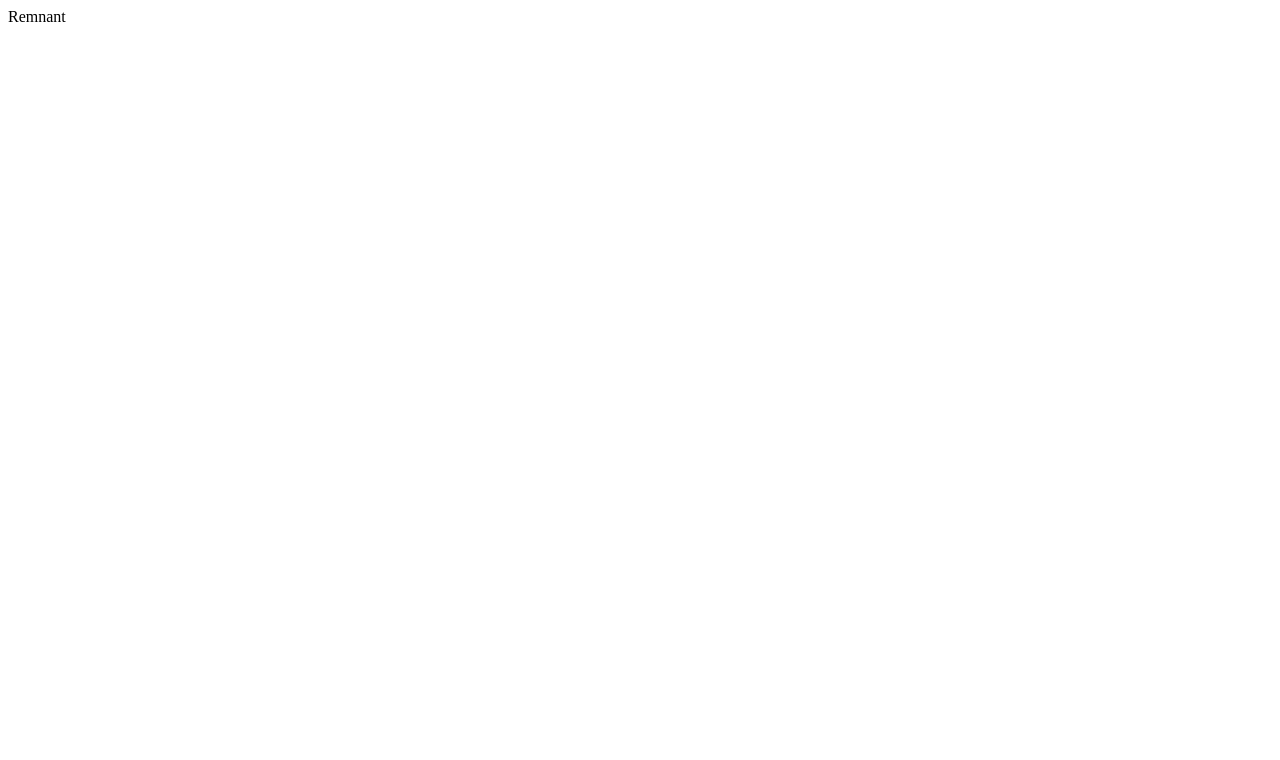
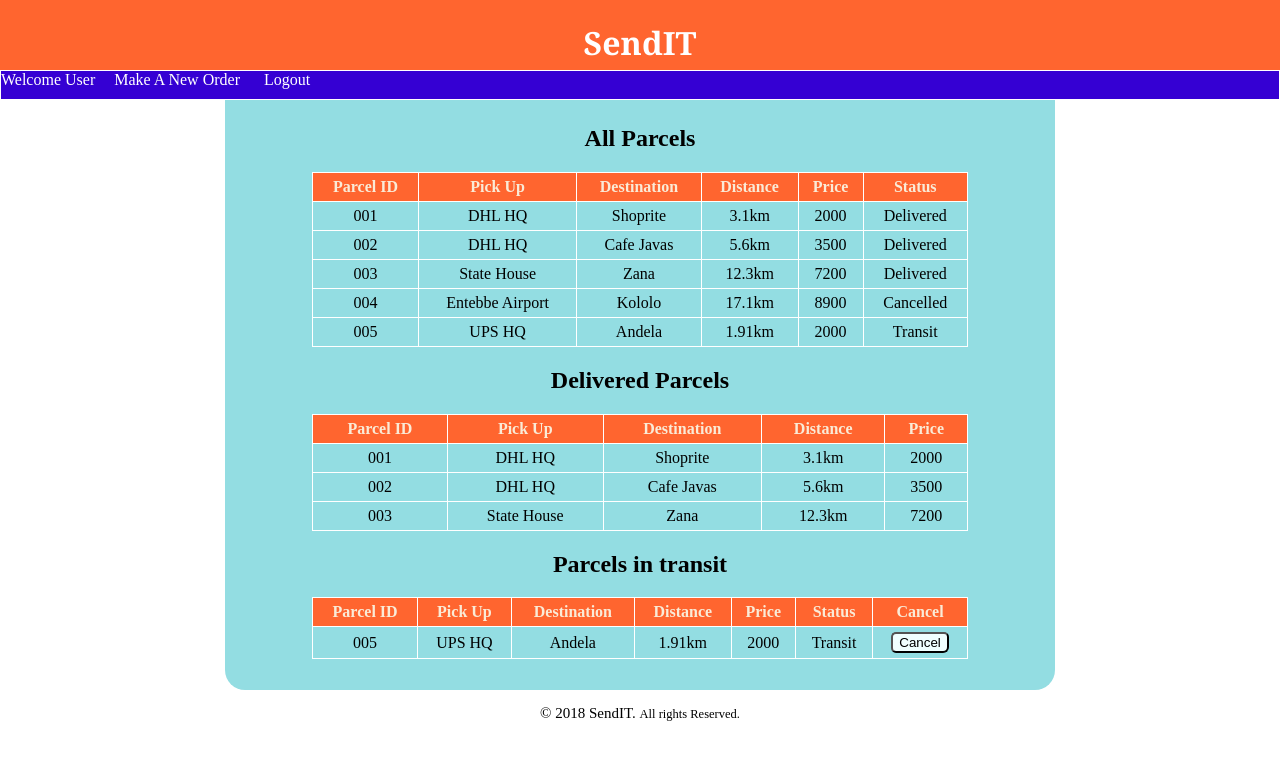
Before and after one commit to neelxie/SendIT, a plain HTML site: page UI/user.html in a window 1280 px wide. Drawn offline with Linux system fonts and the light colour scheme.

Commit message:
[finishes #161632112] user profile [finishes #161632114] [finishes #161632104]

```diff
--- a/UI/css/main.css
+++ b/UI/css/main.css
@@ -0,0 +1,144 @@
+html,body{
+    margin: 0px;
+    padding: 0px;
+}
+/* links */
+a{
+    text-decoration: none;
+}
+/* Change the background color */
+@media screen and(min-width:700px){
+    body{
+        background-color: #ff652f;
+    }
+    table{
+        display: none;
+        width: 100%;
+    }
+    /* navbar container */
+    .navbar{
+        overflow: hidden;
+        background-color: #ff652f;
+    }
+    /* navbar links */
+    .nav a{
+        display: block;
+        color: white;
+        text-align: center;
+        padding: 14px 16px;
+        text-decoration: none;
+    }
+}
+.cont_ain{
+    height: 100%;
+    width: 100%;
+    margin:0px;
+    padding: 0px;
+    border-radius: 30px;
+    box-shadow: 16px 20px rgb(226, 206, 206);
+    background-color:black;
+    display: grid;
+}
+/* store manager would be logo*/
+.brand{
+    padding: 0px;
+    background-color: #ff652f;
+    text-align: center;
+    color: white;
+    font-family: Georgia, 'Times New Roman', Times, serif;
+    height: 70px;
+    display: grid;
+}
+/* navigation bar with links */
+
+.navbar{
+    background-color: #3500d3;
+    height: 30px;
+    widows: 100%;
+    display: grid;
+}
+.nav{
+    float: left;
+    list-style-type: none;
+    margin: 0;
+    padding: 0;
+    border: 1px solid white;
+}
+.nav_item{
+    display: inline;
+}
+li a{
+    display: inline;
+    padding: 0px 5px 10px 15px;
+    text-align: center;
+    border-radius: 4px;
+    color: white;
+}
+#greet{
+    text-align: center;
+    color: white;
+}
+.active{
+    background-color: #ff652f;
+}
+li a:hover{
+    background-color: #ff652f;
+    color: white;
+}
+.wrapper{
+    background-color: #93dde2;
+    width: 820px;
+    height: 580px;
+    margin: 0px auto;
+    border-radius: 0px 0px 20px 20px;
+    display: block;
+    padding: 5px;
+    text-align: center;
+    color:black;
+    overflow: auto;
+}
+/* Tables and related elements */
+table{
+    border-collapse: collapse;
+    width: 80%;
+    top:30px;
+    margin: 0 auto;
+}
+td, th{
+    padding: 5px;
+    border: 1px solid white;
+}
+.sales{
+    height: 203px;
+    padding: 10px 1px;
+    margin-top: 0px;
+}
+.first_table{
+    margin: 30px 88px;
+}
+.table_title{
+    margin-left: -205px;
+}
+.table-footer{
+    padding-top: 8px;
+}
+.col{
+    background-color: #ff652f;
+    color: antiquewhite;
+}
+/* button */
+button{
+    border-radius: 5px 5px 6px 5px;
+    color: black;
+    background-color: azure;
+}
+button:hover{
+    color: white;
+    background-color: #ff652f;
+}
+/* page footer */
+.footer{
+    text-align: center;
+    font-size: 15px;
+    font-family: 'Times New Roman', Times, serif;
+}
--- a/UI/user.html
+++ b/UI/user.html
@@ -1 +1,149 @@
-Remnant
+<!DOCTYPE html>
+<html>
+
+<head>
+    <meta charset="UTF-8">
+    <meta name="viewport" content="width=device-width, initial-scale=1.0">
+    <meta name="author" content="SEKIDDE DERRICK">
+    <title>SendIT | User</title>
+    <link rel="stylesheet" type="text/css" media="screen" href="./css/main.css" />
+</head>
+
+<body>
+    <div class="con_tain">
+        <div class="brand">
+            <h1>SendIT</h1>
+        </div>
+        <div class="navbar">
+            <ul class="nav">
+                <li class="nav_item" id="greet"> Welcome User</li>
+                <li class="nav_item"><a href="create.html">Make A New Order</a></li>
+                <li class="nav_item"><a href="index.html">Logout</a></li>
+            </ul>
+        </div>
+        <div class="wrapper">
+            <div class="stuff_in">
+                <div id="delivered">
+                    <h2>All Parcels</h2>
+                    <table>
+                        <tr class="col">
+                            <th>Parcel ID</th>
+                            <th>Pick Up</th>
+                            <th>Destination</th>
+                            <th>Distance</th>
+                            <th>Price</th>
+                            <th>Status</th>
+                        </tr>
+                        <tr class="item">
+                            <td>001</td>
+                            <td>DHL HQ</td>
+                            <td>Shoprite</td>
+                            <td>3.1km</td>
+                            <td>2000</td>
+                            <td>Delivered</td>
+                        </tr>
+                        <tr class="item">
+                            <td>002</td>
+                            <td>DHL HQ</td>
+                            <td>Cafe Javas</td>
+                            <td>5.6km</td>
+                            <td>3500</td>
+                            <td>Delivered</td>
+                        </tr>
+                        <tr class="item">
+                            <td>003</td>
+                            <td>State House</td>
+                            <td>Zana</td>
+                            <td>12.3km</td>
+                            <td>7200</td>
+                            <td>Delivered</td>
+                        </tr>
+                        <tr class="item">
+                            <td>004</td>
+                            <td>Entebbe Airport</td>
+                            <td>Kololo</td>
+                            <td>17.1km</td>
+                            <td>8900</td>
+                            <td>Cancelled</td>
+                        </tr>
+                        <tr class="item">
+                            <td>005</td>
+                            <td>UPS HQ</td>
+                            <td>Andela</td>
+                            <td>1.91km</td>
+                            <td>2000</td>
+                            <td>Transit</td>
+                        </tr>
+                    </table>
+                </div>
+                <div id="delivered">
+                    <h2>Delivered Parcels</h2>
+                    <table>
+                        <tr class="col">
+                            <th>Parcel ID</th>
+                            <th>Pick Up</th>
+                            <th>Destination</th>
+                            <th>Distance</th>
+                            <th>Price</th>
+                        </tr>
+                        <tr class="item">
+                            <td>001</td>
+                            <td>DHL HQ</td>
+                            <td>Shoprite</td>
+                            <td>3.1km</td>
+                            <td>2000</td>
+                        </tr>
+                        <tr class="item">
+                            <td>002</td>
+                            <td>DHL HQ</td>
+                            <td>Cafe Javas</td>
+                            <td>5.6km</td>
+                            <td>3500</td>
+                        </tr>
+                        <tr class="item">
+                            <td>003</td>
+                            <td>State House</td>
+                            <td>Zana</td>
+                            <td>12.3km</td>
+                            <td>7200</td>
+                        </tr>
+                    </table>
+                </div>
+                <div id="transit">
+                    <h2>Parcels in transit</h2>
+                    <table>
+                        <tr class="col">
+                            <th>Parcel ID</th>
+                            <th>Pick Up</th>
+                            <th>Destination</th>
+                            <th>Distance</th>
+                            <th>Price</th>
+                            <th>Status</th>
+                            <th>Cancel</th>
+                        </tr>
+                        <tr class="item">
+                            <td>005</td>
+                            <td>UPS HQ</td>
+                            <td>Andela</td>
+                            <td>1.91km</td>
+                            <td>2000</td>
+                            <td>Transit</td>
+                            <td>
+                                <span>
+                                    <form>
+                                        <button class="cancel">Cancel</button>
+                                    </form>
+                                </span>
+                            </td>
+                        </tr>
+                    </table>
+                </div>
+            </div>
+        </div>
+    </div>
+    <footer class="footer">
+        <p>&copy 2018 SendIT. <small>All rights Reserved.</small></p>
+    </footer>
+</body>
+
+</html>
```
